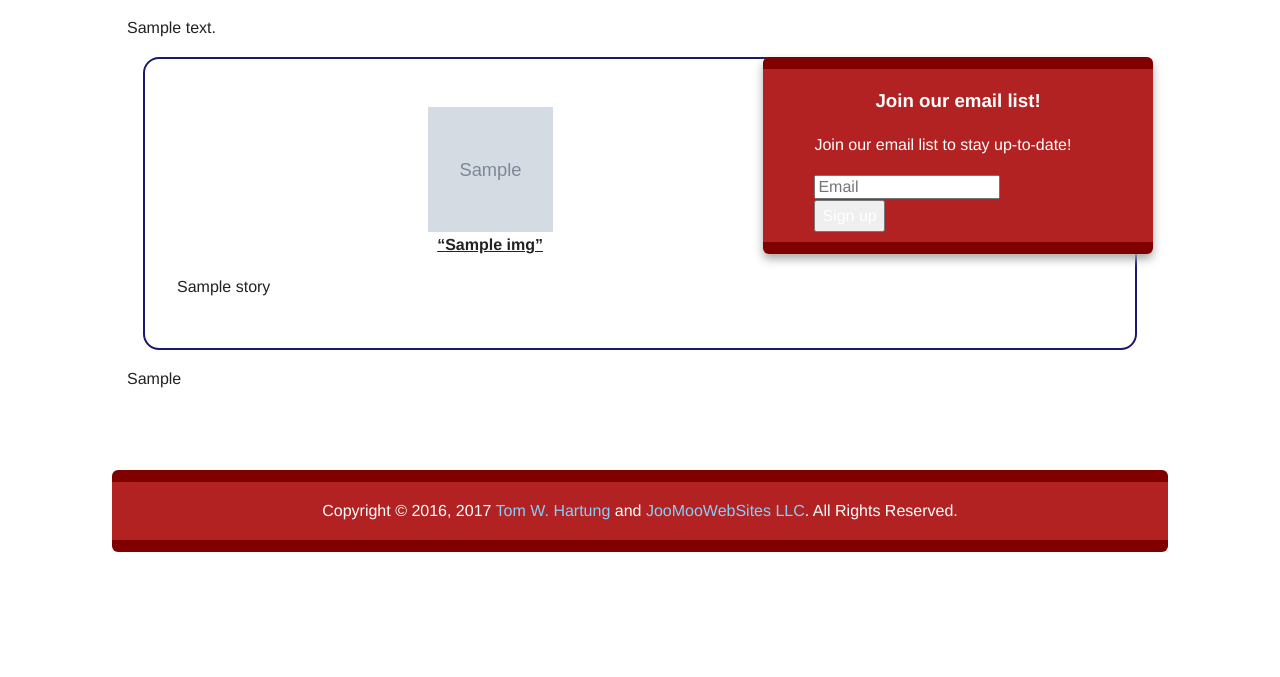
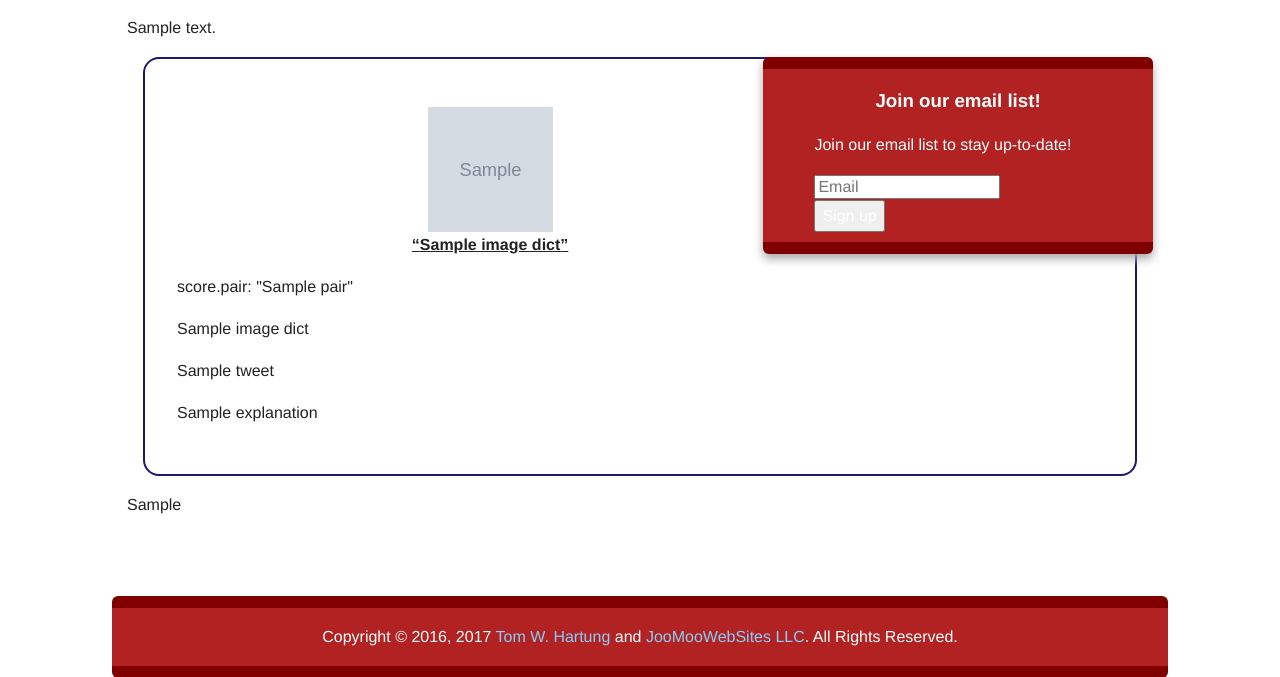
Before and after one commit to tomwhartung/seeourminds.com-bootstrap, a Django app: template Site/content/templates/content/galleries_gallery.html in a window 1280 px wide. Shown: the part 416-1093 px from the top of the page. Before the commit the page ends 968 px from the top, so only its background shows below. Run offline with Django 3.2, Linux system fonts and the light colour scheme; the template is opened without the code that fills it: most values are stand-ins (such as "Sample title", 1, 10 or a date in 2020); grey boxes marked "Sample" are stand-in pictures; some libraries are stand-ins or nearby versions.

Commit message:
Renamed img loop variable to image_dict , for consistency with how we are referencing this information elsewhere.  Also added code so we can see the score, subject_line, and tweet, if they happen to be set for the image.

```diff
--- a/Site/content/templates/content/galleries_gallery.html
+++ b/Site/content/templates/content/galleries_gallery.html
@@ -25,27 +25,38 @@
 
 {% block middle_left_ad %}{% endblock %}
 {% block middle_content %}
-  {% for img in gallery_dict.image_list %}
-    {% if img.title == 'responsive_ad' %}
+  {% for image_dict in gallery_dict.image_list %}
+    {% if image_dict.title == 'responsive_ad' %}
       {% block middle_content_responsive_ad %}{{ block.super }}{% endblock %}
-    {% elif img.title == 'large_rectangle_ad' %}
+    {% elif image_dict.title == 'large_rectangle_ad' %}
       {% block middle_content_large_rectangle_ad %}{{ block.super }}{% endblock %}
-    {% elif img.title == 'medium_rectangle_ad' %}
+    {% elif image_dict.title == 'medium_rectangle_ad' %}
       {% block middle_content_medium_rectangle_ad %}{{ block.super }}{% endblock %}
-    {% elif img.title == 'square_ad' %}
+    {% elif image_dict.title == 'square_ad' %}
       {% block middle_content_square_ad %}{{ block.super }}{% endblock %}
-    {% elif img.title == 'small_square_ad' %}
+    {% elif image_dict.title == 'small_square_ad' %}
       {% block middle_content_small_square_ad %}{{ block.super }}{% endblock %}
     {% else %}
       <div class="col-md-4">
         <div class="gallery-image">
           <figure>
-            <a href="{{ img.image_link_href }}" title="{{ img.image_link_title }}">
-              <img src="{% static img.image_file_path %}"
+            <a href="{{ image_dict.image_link_href }}" title="{{ image_dict.image_link_title }}">
+              <img src="{% static image_dict.image_file_path %}"
                    class="center gallery-image"></a>
-              <figcaption><q>{{ img.title }}</q></figcaption>
+              <figcaption><q>{{ image_dict.title }}</q></figcaption>
           </figure>
-          <p>{{ img.story }}</p>
+          {% if image_dict.score %}
+            {% for pair in image_dict.score %}
+              <p>score.pair: "{{ pair }}"</p>
+            {% endfor %}
+          {% endif %}
+          {% if image_dict.subject_line %}
+            <p>{{ image_dict.subject_line }}</p>
+          {% endif %}
+          {% if image_dict.tweet %}
+            <p>{{ image_dict.tweet }}</p>
+          {% endif %}
+          <p>{{ image_dict.explanation }}</p>
         </div><!-- .gallery-image -->
       </div><!-- .col-md-4 -->
     {% endif %}
```
